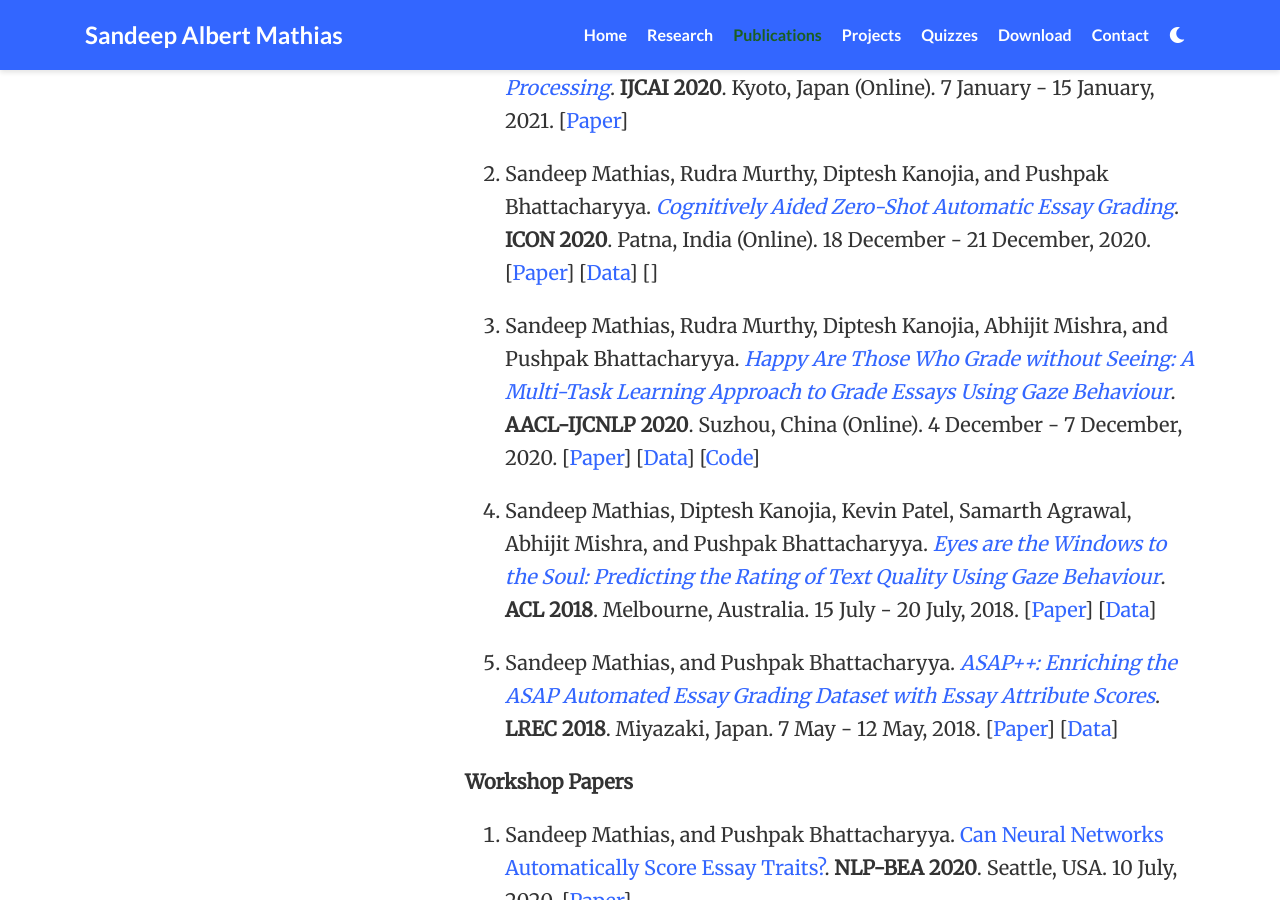
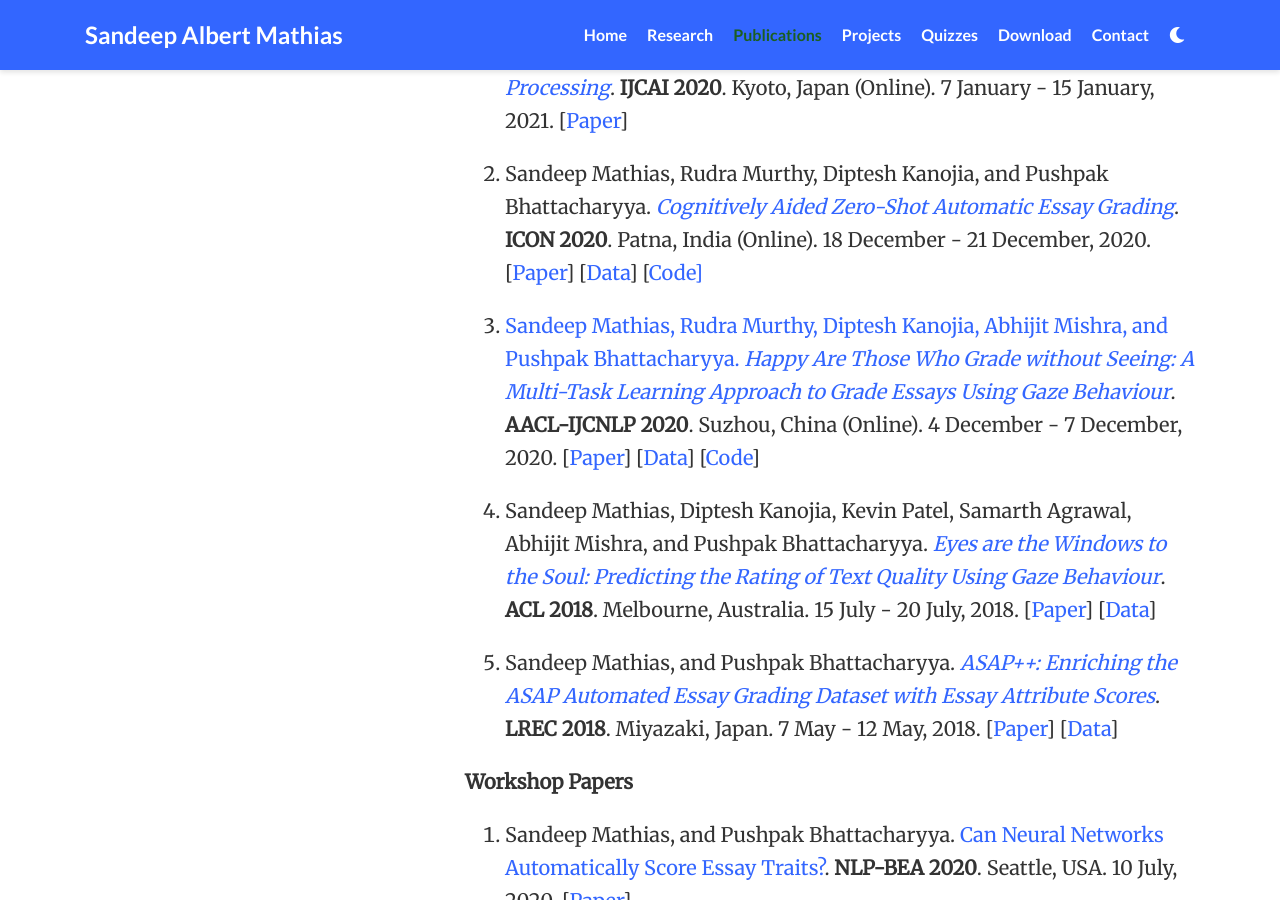
Before and after one commit to lwsam/lwsam.github.io, a Jekyll site: the page index.html, which Jekyll copies as it is, in a window 1280 px wide and 900 px high, scrolled down 1566 px. Built offline with Jekyll 4.4.1, drawn with Linux system fonts in a browser that asks for light colours; nearby versions of some CDN libraries; Markdown is read by kramdown in place of the engine named in the settings; a style sheet for code colours, icons or effects is not loaded.

Commit message:
Update index.html

```diff
--- a/index.html
+++ b/index.html
@@ -234,7 +234,7 @@
 	<p>Sandeep Mathias, Diptesh Kanojia, Abhijit Mishra, and Pushpak Bhattacharyya. <a href= "https://www.ijcai.org/Proceedings/2020/683"><em>A Survey on Using Gaze Behaviour for Natural Language Processing</em></a>. <strong>IJCAI 2020</strong>. Kyoto, Japan (Online). 7 January - 15 January, 2021. [<a href="papers/ijcai20-gaze-survey.pdf">Paper</a>]</p>
 </li>
 <li>
-	<p>Sandeep Mathias, Rudra Murthy, Diptesh Kanojia, and Pushpak Bhattacharyya. <a href="papers/icon20-cognitive-0shot-AEG.pdf"><em>Cognitively Aided Zero-Shot Automatic Essay Grading</em></a>. <strong>ICON 2020</strong>. Patna, India (Online). 18 December - 21 December, 2020. [<a href="papers/icon20-cognitive-0shot-AEG.pdf">Paper</a>] [<a href="http://www.cfilt.iitb.ac.in/cognitive-nlp/">Data</a>] [<a href="https://github.com/lwsam/ASAP-Gaze"></a>]</p>
+	<p>Sandeep Mathias, Rudra Murthy, Diptesh Kanojia, and Pushpak Bhattacharyya. <a href="papers/icon20-cognitive-0shot-AEG.pdf"><em>Cognitively Aided Zero-Shot Automatic Essay Grading</em></a>. <strong>ICON 2020</strong>. Patna, India (Online). 18 December - 21 December, 2020. [<a href="papers/icon20-cognitive-0shot-AEG.pdf">Paper</a>] [<a href="http://www.cfilt.iitb.ac.in/cognitive-nlp/">Data</a>] [<a href="https://github.com/lwsam/ASAP-Gaze">Code]</p>
 </li>
 <li>
 	<p>Sandeep Mathias, Rudra Murthy, Diptesh Kanojia, Abhijit Mishra, and Pushpak Bhattacharyya. <a href="https://www.aclweb.org/anthology/2020.aacl-main.86/"><em>Happy Are Those Who Grade without Seeing: A Multi-Task Learning Approach to Grade Essays Using Gaze Behaviour</em></a>. <strong>AACL-IJCNLP 2020</strong>. Suzhou, China (Online). 4 December - 7 December, 2020. [<a href="papers/aacl-ijcnlp20-cognitive-AEG.pdf">Paper</a>] [<a href="http://www.cfilt.iitb.ac.in/cognitive-nlp/">Data</a>] [<a href="https://github.com/lwsam/ASAP-Gaze">Code</a>]</p>
```
